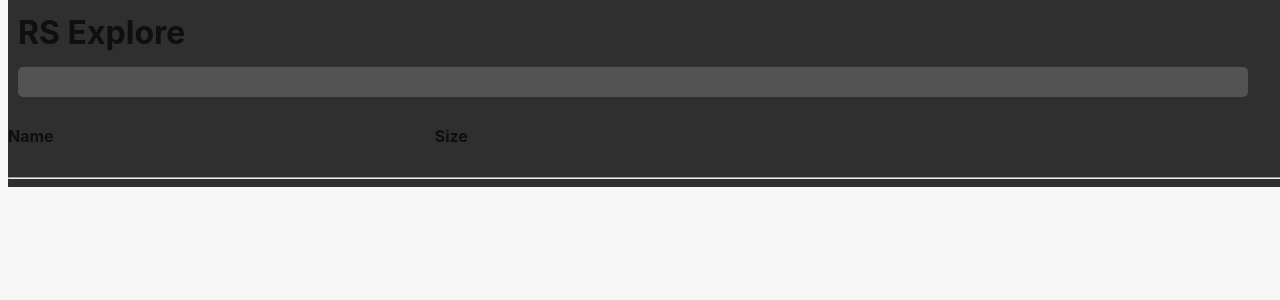
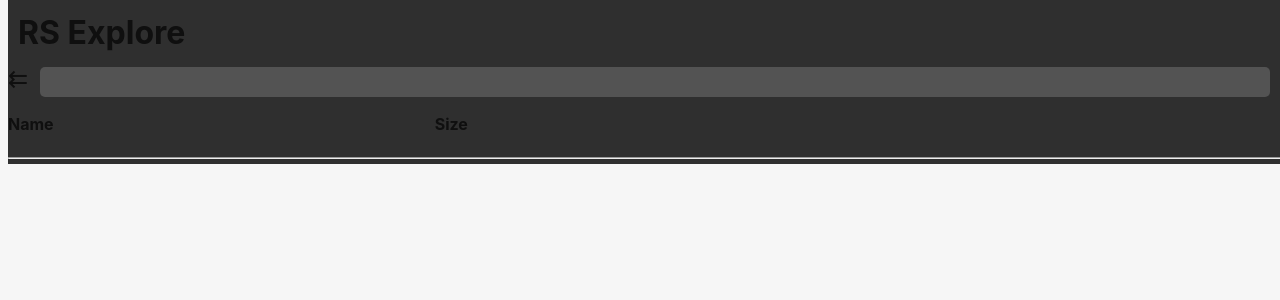
Before and after one commit to kiran-isaac/rsexplore, a React (Vite) app: page / in a window 1280 px wide. Shown: the top 300 px of the page. Built offline with nearby package versions, Linux system fonts and the light colour scheme.

Commit message:
re-styled with fixed pos

```diff
--- a/src/Bar.tsx
+++ b/src/Bar.tsx
@@ -10,6 +10,7 @@ interface BarProps {
 }
 
 function goBack(cwd: Path, setCwd: React.Dispatch<React.SetStateAction<Path>>) {
+    if (cwd.length <= 1) return;
     // copy the array and remove the last element
     let split = [...cwd];
     split.pop();
@@ -20,7 +21,7 @@ function goBack(cwd: Path, setCwd: React.Dispatch<React.SetStateAction<Path>>) {
 }
 
 const BackButton: React.FC<BarProps> = ({ cwd, setCwd }) => {
-    return <img className="clickable" id="back" src="src\assets\back.png" onClick = {() => goBack(cwd, setCwd)}></img>
+    return <h2 className="clickable" id="back" onClick = {() => goBack(cwd, setCwd)}>&#8647;</h2>
 }
 
 const SelectorBar : React.FC<BarProps> = ({ cwd, setCwd }) => {
@@ -40,7 +41,7 @@ export const Bar: React.FC<BarProps> = ({ cwd, setCwd }) => {
     return (
         <div id="bar">
             <h1>RS Explore</h1>
-            {cwd.length > 1 ? <BackButton cwd={cwd} setCwd={setCwd} /> : null}
+            <BackButton cwd={cwd} setCwd={setCwd} />
             <SelectorBar cwd={cwd} setCwd={setCwd} />
             <div id="key">
                 <h4>Name</h4>
--- a/src/styles/bar.scss
+++ b/src/styles/bar.scss
@@ -4,12 +4,12 @@ div#bar {
     z-index: 1;
     background-color: #2f2f2f;
     top: 0px;
+    padding-bottom: 5px;
 
-
-    img#back {
+    h2#back {
         width: 20px;
-        height: 20px;
         margin: 0;
+        position: fixed;
         padding: 0;
         display: inline-block;
     }
@@ -24,6 +24,9 @@ div#bar {
         margin: 0px 10px;
         border-radius: 5px;
         display: inline-block;
+        position: fixed;
+        left: 30px;
+
         ul {
             list-style-type: none;
             display: inline-block;
@@ -70,9 +73,10 @@ div#bar {
     div#key {
         display: grid;
         grid-template-columns: 1fr 1fr 1fr;
-        h4 {
+        margin-top: 45px;
+    }
 
-        }
-
+    hr {
+        margin: 0px;
     }
 }
--- a/src/styles/dir.scss
+++ b/src/styles/dir.scss
@@ -1,7 +1,9 @@
 div#itemList {
-    top: 190px;
+    top: 155px;
     position: relative;
     z-index: 0;
+    padding-bottom: 10px;
+
     ul {
         list-style-type: none;
         padding: 0;
```
